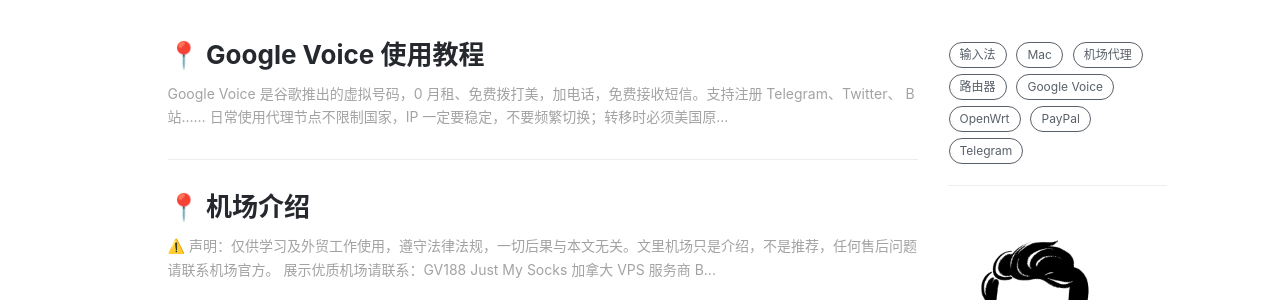
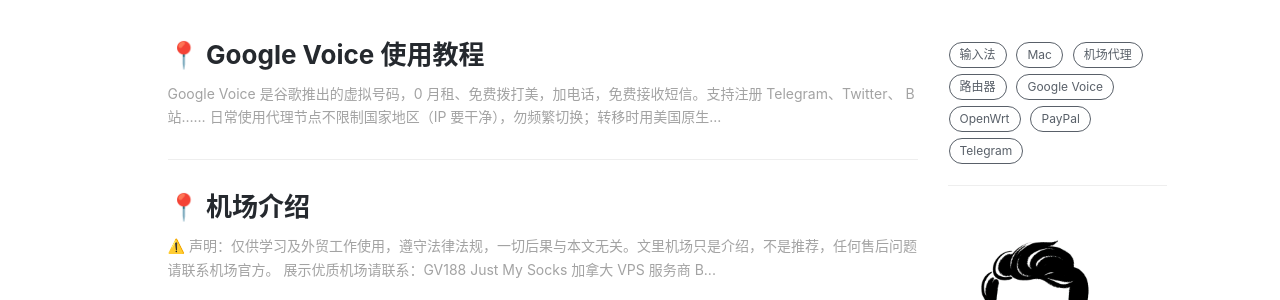
Before and after one commit to ssnhd/ssnhd.github.io, a Jekyll site: the page built from index.html, in a window 1280 px wide and 900 px high. Shown: the part 430-730 px from the top of the window. Built offline with Jekyll 4.4.1, drawn with Linux system fonts in a browser that asks for light colours; nearby versions of some CDN libraries; the list of posts is cut into pages by our own code; comment, search, counter and statistics services are not loaded; some of the changed lines change nothing that is shown.

Commit message:
Update 2021-1-27-voice.md

```diff
--- a/_posts/2021-1-27-voice.md
+++ b/_posts/2021-1-27-voice.md
@@ -13,33 +13,34 @@
 
 Google Voice 是谷歌推出的虚拟号码，0 月租、免费拨打美，加电话，免费接收短信。支持注册 Telegram、Twitter、 B 站……
 
-`日常使用代理节点不限制国家，IP 一定要稳定，不要频繁切换；转移时必须美国原生 IP。`
+`日常使用代理节点不限制国家地区（IP 要干净），勿频繁切换；转移时用美国原生 IP。`
 
 ## 购买 Google Voice
-全网最优质 Google Voice，谷歌 Gmail 和 美/日/韩/港/台 Apple ID，欢迎选购。
+全网最优质 Google Voice、Gmail 、美/日/韩/港/台/土区 Apple ID。
 
-Telegram 私聊：[GV188](https://t.me/GV188)\
-Telegram 群组：[V2EX](https://t.me/V2EXPro)\
-E-mail：<ahezuo@gmail.com>（如果电报无法私聊，请发邮件）
+- Telegram 私聊：[GV188](https://t.me/GV188)
+- Telegram 群组：[V2EX](https://t.me/V2EXPro)
+- E-mail：<ahezuo@gmail.com>（电报无法私聊请发邮件）
 
 
 ## 网页端
-打开 [Google Voice](https://voice.google.com/) 输入谷歌账号、密码登陆（登录时可能会**确认您的辅助邮箱**，不要选择接收验证码）。
+打开 [Google Voice](https://voice.google.com/) 输入账号密码登陆，可能会「确认您的辅助邮箱」，勿选择接收验证码。
 
 ![](https://i.imgur.com/cAWNsRj.png)
 
-左上角**发送新消息**收发短信，右侧接打电话（美国区号 +1）。
+左上角**发送新消息**收发短信，右侧接打电话。
 
 ![](https://i.imgur.com/IrB7dd5.png)
 
 
 ## 手机端
-**苹果**：美区 App Store 安装 [Voice](https://apps.apple.com/us/app/google-voice/id318698524)。\
-**安卓**：美区 Google Play 安装 [Voice](https://play.google.com/store/apps/details?id=com.google.android.apps.googlevoice&hl=zh&gl=US) 或下载 [APK ](https://apkpure.com/search?q=Google+Voice)文件安装（国产手机需打开谷歌框架）。
 
-登录 Voice - 设置 - 拨打和接听电话 - 勾选首选 Wi-Fi 和移动数据网络`（非常重要）`。
+登录 Voice - 设置 - 拨打和接听电话 - 勾选首选 Wi-Fi 和移动数据网络。
 
->⚠️ 首次登录时如提示关联号码请忽略，在设置 - 设备及号码里删除关联号码。
+`登录时如提示关联号码请忽略，在设置 - 设备及号码里删除关联号码。`
+
+- 苹果手机美区 App Store 安装 [Voice](https://apps.apple.com/us/app/google-voice/id318698524)。
+- 安卓手机美区 Google Play 安装 [Voice](https://play.google.com/store/apps/details?id=com.google.android.apps.googlevoice&hl=zh&gl=US) 或下载 [APK ](https://apkpure.com/search?q=Google+Voice)文件安装（国产手机需打开谷歌框架）。
 
 ![](https://i.imgur.com/TCY50ff.jpg)
 
@@ -53,31 +54,31 @@
 ![](https://i.imgur.com/dmWyVKU.png)
 
 ## 保号
-[谷歌](https://support.google.com/voice/answer/9230450)规定三个月内没有主动打电话或发短信将会收回号码，收回前有邮件提醒，你可以拨打以下号码进行保号。
+[Google](https://support.google.com/voice/answer/9230450) 规定三个月内没有主动打电话或发短信将会收回号码（收回前会邮件提醒），你可以拨打以下号码进行保号。
 
 - 微软美国：800-642-7676
 - 苹果美国：800–275–2273
 - 亚马逊美国：206-266-2992
 - 拥有多个 Google Voice 互相联系
-- 本站购买免费保号：（414***5566）
+- 本站[购买](https://t.me/V2EXPro)免费保号
 
 ## 资费
 - 免费接电话，免费收短信
-- 免费拨打美国，加拿大电话
-- 免费发送美国，加拿大短信
-- 其他国家资费[点击这里](https://voice.google.com/u/0/rates?pli=1)
+- 免费拨打美国 / 加拿大电话
+- 免费发送美国 / 加拿大短信
+- 查看其他国家资费[点击这里](https://voice.google.com/u/0/rates?pli=1)
 
-**充值方法**：网页打开 [Google Voice](https://voice.google.com/u/3/billing) 点击**话费充值** → 选择金额 → 填写信用卡信息 → 购买。
+**充值方法**：[Google Voice](https://voice.google.com/u/3/billing) 点击**话费充值** → 选择金额 → 填写信用卡信息 → 购买。
 
 ![](https://i.imgur.com/5WiCJVa.png)
 
 
 ## 转移
-您可以将 Google Voice 转移到其他谷歌帐号，条件如下：
+Google Voice 支持转移到其他谷歌帐号，条件：
 - 美国原生 IP
-- 建议同 IP、同设备登录时长 7~15 天后操作
+- 同 IP，同设备登录时长 7～15 天
 
-激活转入谷歌账号：打开 [Google Voice](https://voice.google.com/u/0/messages) 并登陆，同意谷歌服务条款，出现选号界面即可。
+先激活转入谷歌账号 Google Voice：打开 [Google Voice](https://voice.google.com/u/0/messages) 并登陆，同意服务条款，出现选号界面即可。
 
 ![](https://i.imgur.com/b7Iiwn2.png)
 
@@ -121,10 +122,10 @@
 ![](https://i.imgur.com/4rCQw9l.png)
 ## 账户被禁
 
-代理 IP 不干净，会被识别为滥用多账号致账户被禁用，您需要申诉来解封。
+代理 IP 不干净，会被识别为滥用多账号致账户被禁用，你需要申诉来解封。
 
-1. 点击页面上「开始申诉」，填写一个可以接收邮件的邮箱
-2. 填写申诉内容（内容大致为“私人账号，没有违规操作，请求解封”）
-3. 等待 1~2 个工作日会收到 Google 回复（下图），重新登录。
+1. 点击页面上「开始申诉」，填写一个可以接收邮件的邮箱；
+2. 填写申诉内容（内容大致为“私人账号，没有违规操作，请求解封”）；
+3. 等待 1～2 个工作日会收到 Google 回复（下图），重新登录。
 
 ![](https://i.imgur.com/gff36TA.png)
```
